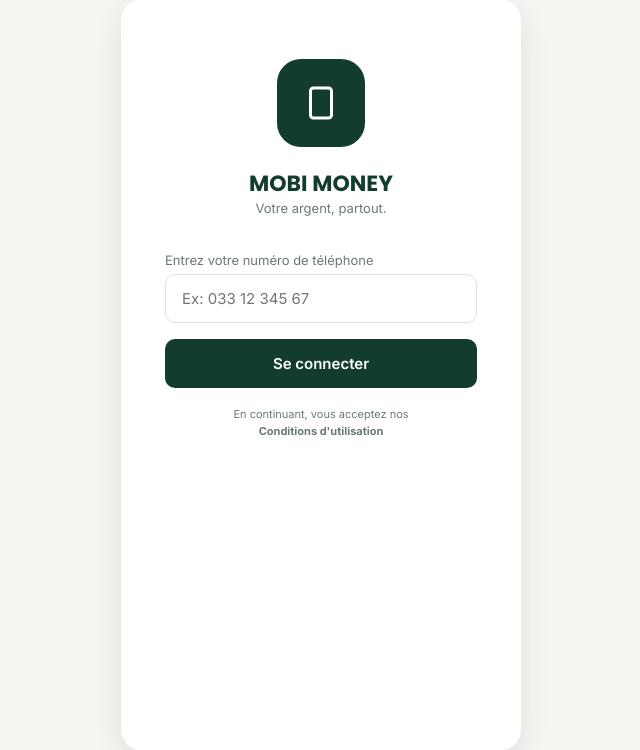
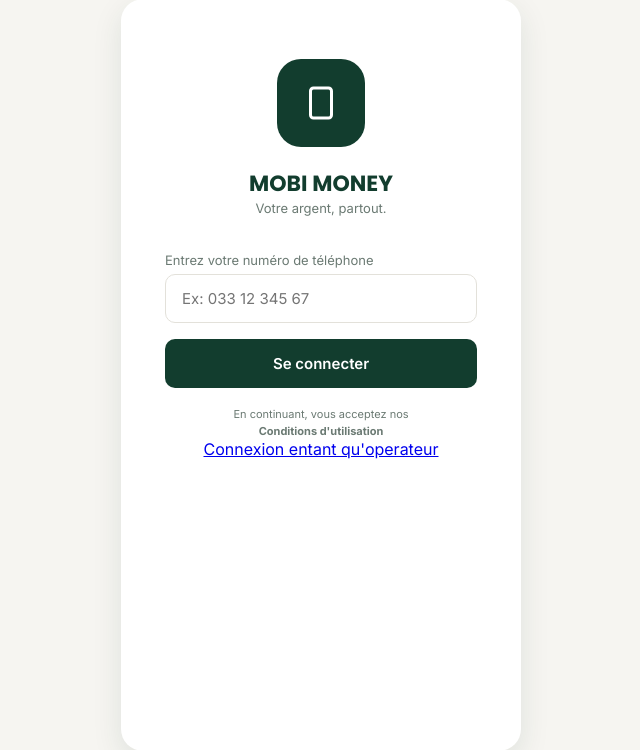
Before and after one commit to mickaellaandriamarondraibe-bit/ExamenFinal, a CodeIgniter 4 app: the page made by app/Views/auth/login.php in a window 1280 px wide. Shown: the part 25-775 px from the top of the page, without its empty margins (319-959 px from the left). Run offline with PHP 8.4 and a stand-in for CodeIgniter, Linux system fonts and the light colour scheme; the template is opened without the code that fills it, so the values that code supplies are empty; some libraries are stand-ins or nearby versions.

Commit message:
fix : login

```diff
--- a/app/Views/auth/login.php
+++ b/app/Views/auth/login.php
@@ -44,6 +44,10 @@
         En continuant, vous acceptez nos<br>
         <strong>Conditions d'utilisation</strong>
       </p>
+
+      <a href="<?= base_url('/operateur/login') ?>">
+                            Connexion entant qu'operateur
+                        </a>
     </div>
   </div>
 </div>
--- a/app/Views/auth/login_operateur.php
+++ b/app/Views/auth/login_operateur.php
@@ -44,7 +44,7 @@
                                 type="email"
                                 name="email"
                                 class="form-control"
-                                value="<?= old('email') ?>"
+                                value="admin@gmail.com"
                                 required
                             >
 
@@ -58,6 +58,7 @@
                                 type="password"
                                 name="mot_de_passe"
                                 class="form-control"
+                                value="admin123"
                                 required
                             >
 
```
